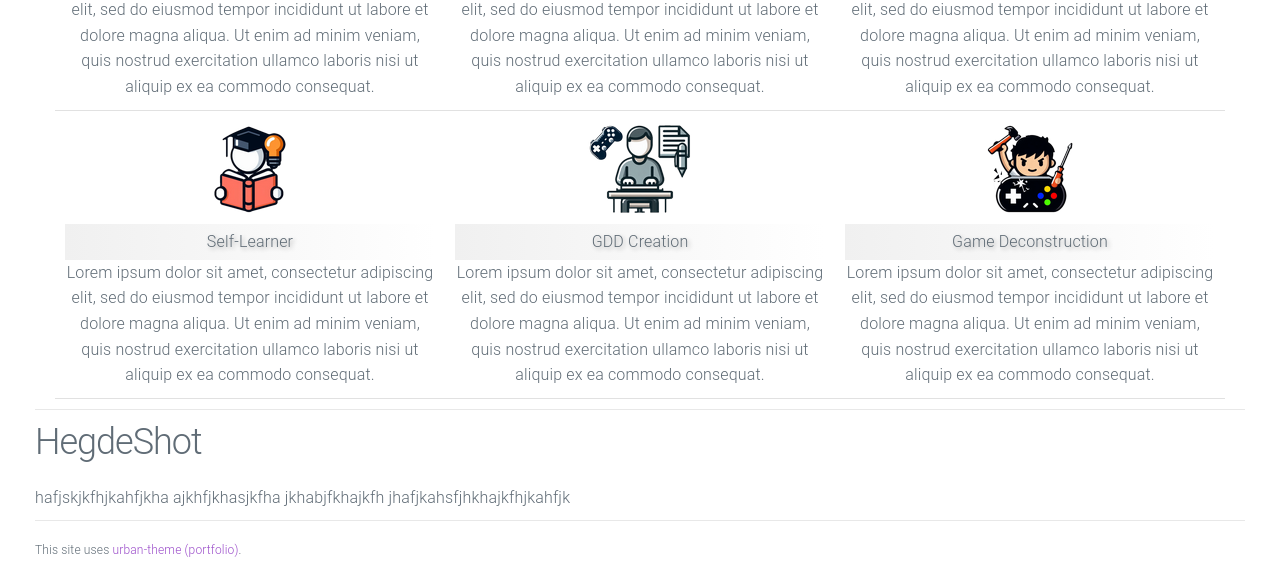
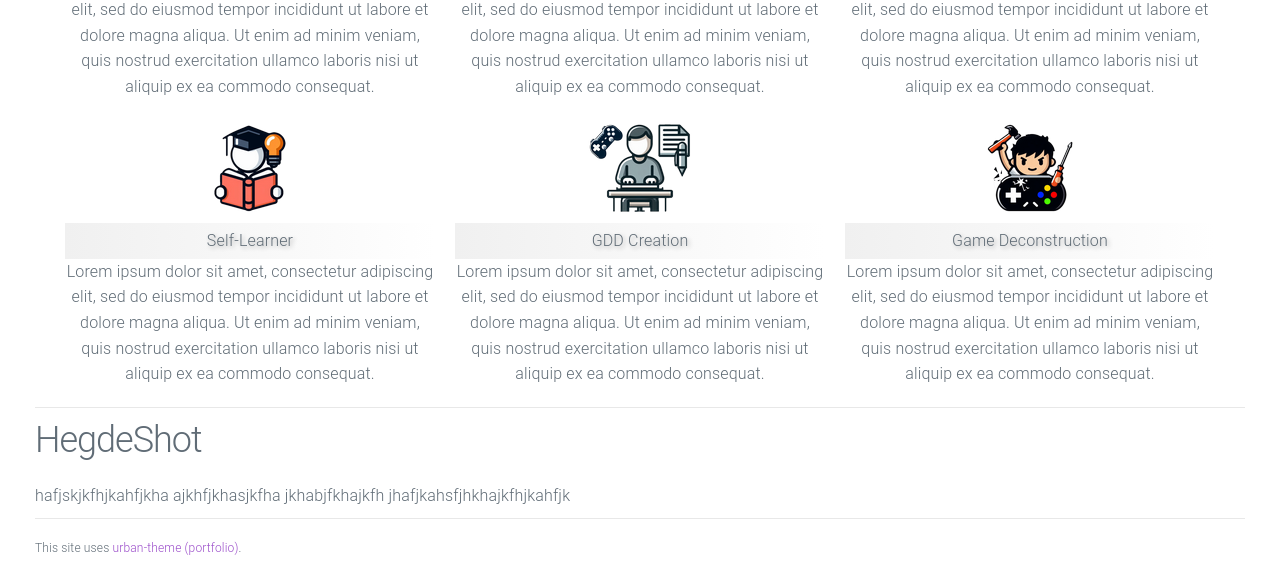
Before and after one commit to htramu/htk.github.io, a Jekyll site: the page built from index.html, in a window 1280 px wide. Shown: the part 2058-2646 px from the top of the page. Built offline with Jekyll 4.4.1, drawn with Linux system fonts in a browser that asks for light colours.

Commit message:
Update home.html

```diff
--- a/_layouts/home.html
+++ b/_layouts/home.html
@@ -136,34 +136,34 @@
 					<h4 class="text-shadow-shade">Skills</h4>
 					<table>
 						<tr>
-							<td style="width: 33.33%; padding: 10px; text-align: center; vertical-align: top;">
+							<td style="width: 33.33%; padding: 10px; text-align: center; vertical-align: top; border-bottom: none;">
 								<img src="/assets/skills_design.png" alt="Game Design">
 								<div class="gradient-shade text-shadow-shade skill-title">Game Design</div>
 								<div>Lorem ipsum dolor sit amet, consectetur adipiscing elit, sed do eiusmod tempor incididunt ut labore et dolore magna aliqua. Ut enim ad minim veniam, quis nostrud exercitation ullamco laboris nisi ut aliquip ex ea commodo consequat.</div>
 							</td>
-							<td style="width: 33.33%; padding: 10px; text-align: center; vertical-align: top;">
+							<td style="width: 33.33%; padding: 10px; text-align: center; vertical-align: top; border-bottom: none;">
 								<img src="/assets/skills_communication.png" alt="Communication">
 								<div class="gradient-shade text-shadow-shade skill-title">Communication</div>
 								<div>Lorem ipsum dolor sit amet, consectetur adipiscing elit, sed do eiusmod tempor incididunt ut labore et dolore magna aliqua. Ut enim ad minim veniam, quis nostrud exercitation ullamco laboris nisi ut aliquip ex ea commodo consequat.</div>
 							</td>
-							<td style="width: 33.33%; padding: 10px; text-align: center; vertical-align: top;">
+							<td style="width: 33.33%; padding: 10px; text-align: center; vertical-align: top; border-bottom: none;">
 								<img src="/assets/skills_teamwork.png" alt="Teamwork">
 								<div class="gradient-shade text-shadow-shade skill-title">Teamwork</div>
 								<div>Lorem ipsum dolor sit amet, consectetur adipiscing elit, sed do eiusmod tempor incididunt ut labore et dolore magna aliqua. Ut enim ad minim veniam, quis nostrud exercitation ullamco laboris nisi ut aliquip ex ea commodo consequat.</div>
 							</td>
 						</tr>
 						<tr>
-							<td style="width: 33.33%; padding: 10px; text-align: center; vertical-align: top;">
+							<td style="width: 33.33%; padding: 10px; text-align: center; vertical-align: top; border-bottom: none;">
 								<img src="/assets/skills_selflearner.png" alt="Self-Learner">
 								<div class="gradient-shade text-shadow-shade skill-title">Self-Learner</div>
 								<div>Lorem ipsum dolor sit amet, consectetur adipiscing elit, sed do eiusmod tempor incididunt ut labore et dolore magna aliqua. Ut enim ad minim veniam, quis nostrud exercitation ullamco laboris nisi ut aliquip ex ea commodo consequat.</div>
 							</td>
-							<td style="width: 33.33%; padding: 10px; text-align: center; vertical-align: top;">
+							<td style="width: 33.33%; padding: 10px; text-align: center; vertical-align: top; border-bottom: none;">
 								<img src="/assets/skills_gddwriter.png" alt="GDD Creation">
 								<div class="gradient-shade text-shadow-shade skill-title">GDD Creation</div>
 								<div>Lorem ipsum dolor sit amet, consectetur adipiscing elit, sed do eiusmod tempor incididunt ut labore et dolore magna aliqua. Ut enim ad minim veniam, quis nostrud exercitation ullamco laboris nisi ut aliquip ex ea commodo consequat.</div>
 							</td>
-							<td style="width: 33.33%; padding: 10px; text-align: center; vertical-align: top;">
+							<td style="width: 33.33%; padding: 10px; text-align: center; vertical-align: top; border-bottom: none;">
 								<img src="/assets/skills_decontructor.png" alt="Game Deconstruction">
 								<div class="gradient-shade text-shadow-shade skill-title">Game Deconstruction</div>
 								<div>Lorem ipsum dolor sit amet, consectetur adipiscing elit, sed do eiusmod tempor incididunt ut labore et dolore magna aliqua. Ut enim ad minim veniam, quis nostrud exercitation ullamco laboris nisi ut aliquip ex ea commodo consequat.</div>
```
